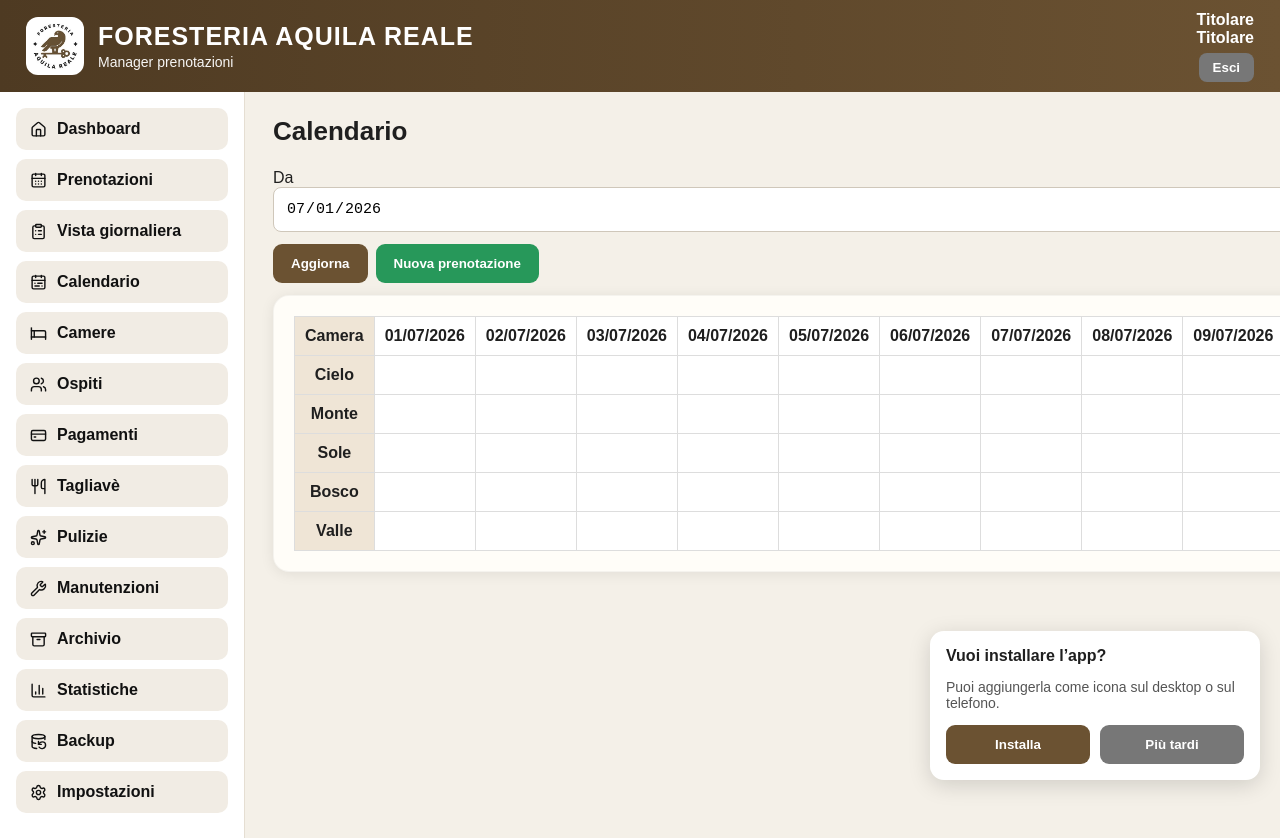
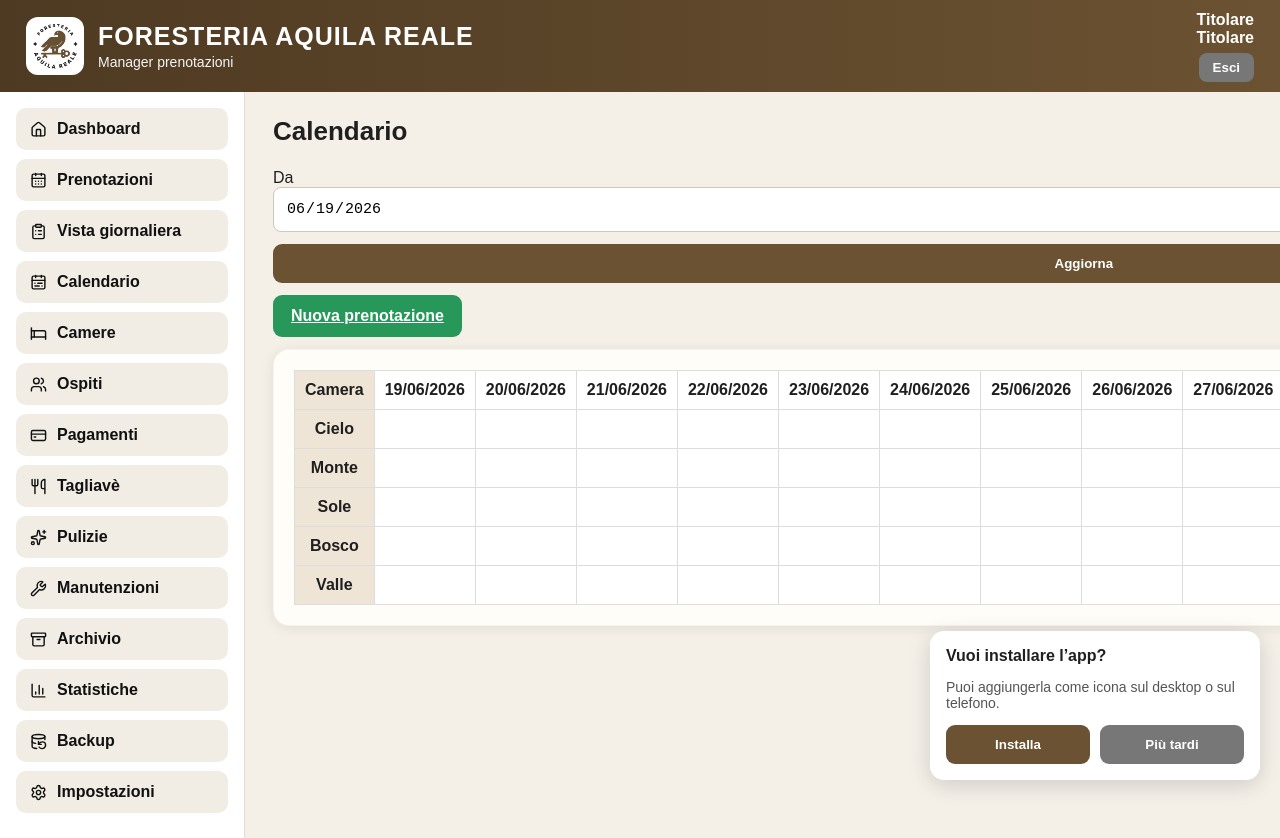
Before and after one commit to lagiraffarosa/Foresteria-Aquila-Reale, a Next.js app: page /calendario in a window 1280 px wide. Shown: the top 838 px of the page. Built offline with nearby package versions, Linux system fonts and the light colour scheme; no server answers; the database is empty.

Commit message:
Collega calendario a Supabase

```diff
--- a/app/calendario/page.tsx
+++ b/app/calendario/page.tsx
@@ -1,24 +1,101 @@
+import Link from 'next/link';
+import { supabase } from '../../lib/supabase';
 
-const rooms = ['Cielo','Monte','Sole','Bosco','Valle'];
-const days = Array.from({length:31}, (_,i)=>String(i+1).padStart(2,'0') + '/07/2026');
+const rooms = ['Cielo', 'Monte', 'Sole', 'Bosco', 'Valle'];
 
-export default function Calendario() {
+function addDays(date: Date, days: number) {
+  const d = new Date(date);
+  d.setDate(d.getDate() + days);
+  return d;
+}
+
+function toISO(date: Date) {
+  return date.toISOString().slice(0, 10);
+}
+
+function toIT(date: Date) {
+  return date.toLocaleDateString('it-IT');
+}
+
+function getRoomName(notes?: string | null) {
+  const match = notes?.match(/Camera selezionata:\s*([^\n]+)/);
+  return match?.[1]?.trim() || '';
+}
+
+export default async function Calendario({
+  searchParams,
+}: {
+  searchParams?: { da?: string; giorni?: string };
+}) {
+  const start = searchParams?.da || '2026-06-19';
+  const totalDays = Number(searchParams?.giorni || 31);
+
+  const startDate = new Date(start);
+  const days = Array.from({ length: totalDays }, (_, i) => {
+    const date = addDays(startDate, i);
+    return {
+      iso: toISO(date),
+      label: toIT(date),
+    };
+  });
+
+  const end = days[days.length - 1]?.iso || start;
+
+  const { data: bookings } = await supabase
+    .from('bookings')
+    .select('id, arrival, departure, adults, children, internal_notes')
+    .lte('arrival', end)
+    .gte('departure', start);
+
+  function isOccupied(room: string, day: string) {
+    return (bookings || []).some((b) => {
+      const bookingRoom = getRoomName(b.internal_notes);
+      return bookingRoom === room && b.arrival <= day && b.departure >= day;
+    });
+  }
+
   return (
     <>
       <h2>Calendario</h2>
-      <div className="form2" style={{marginBottom: '12px'}}>
-        <label>Da<input type="date" defaultValue="2026-07-01"/></label>
-        <label>Numero giorni<input type="number" defaultValue={31}/></label>
+
+      <form className="form2" style={{ marginBottom: '12px' }}>
+        <label>
+          Da
+          <input type="date" name="da" defaultValue={start} />
+        </label>
+
+        <label>
+          Numero giorni
+          <input type="number" name="giorni" defaultValue={totalDays} min={1} max={60} />
+        </label>
+
+        <button className="btn fullbtn" type="submit">Aggiorna</button>
+      </form>
+
+      <div className="actions" style={{ marginBottom: '12px' }}>
+        <Link className="btn green" href="/prenotazioni">Nuova prenotazione</Link>
       </div>
-      <div className="actions" style={{marginBottom: '12px'}}>
-        <button className="btn">Aggiorna</button>
-        <button className="btn green">Nuova prenotazione</button>
-      </div>
+
       <section className="card table-wrap">
         <table className="calendar-table">
-          <thead><tr><th>Camera</th>{days.map(d=><th key={d}>{d}</th>)}</tr></thead>
+          <thead>
+            <tr>
+              <th>Camera</th>
+              {days.map((d) => <th key={d.iso}>{d.label}</th>)}
+            </tr>
+          </thead>
+
           <tbody>
-            {rooms.map(r => <tr key={r}><td>{r}</td>{days.map(d=><td key={d}></td>)}</tr>)}
+            {rooms.map((room) => (
+              <tr key={room}>
+                <td><strong>{room}</strong></td>
+                {days.map((day) => (
+                  <td key={day.iso} className={isOccupied(room, day.iso) ? 'occupied' : ''}>
+                    {isOccupied(room, day.iso) ? 'Occupata' : ''}
+                  </td>
+                ))}
+              </tr>
+            ))}
           </tbody>
         </table>
       </section>
```
